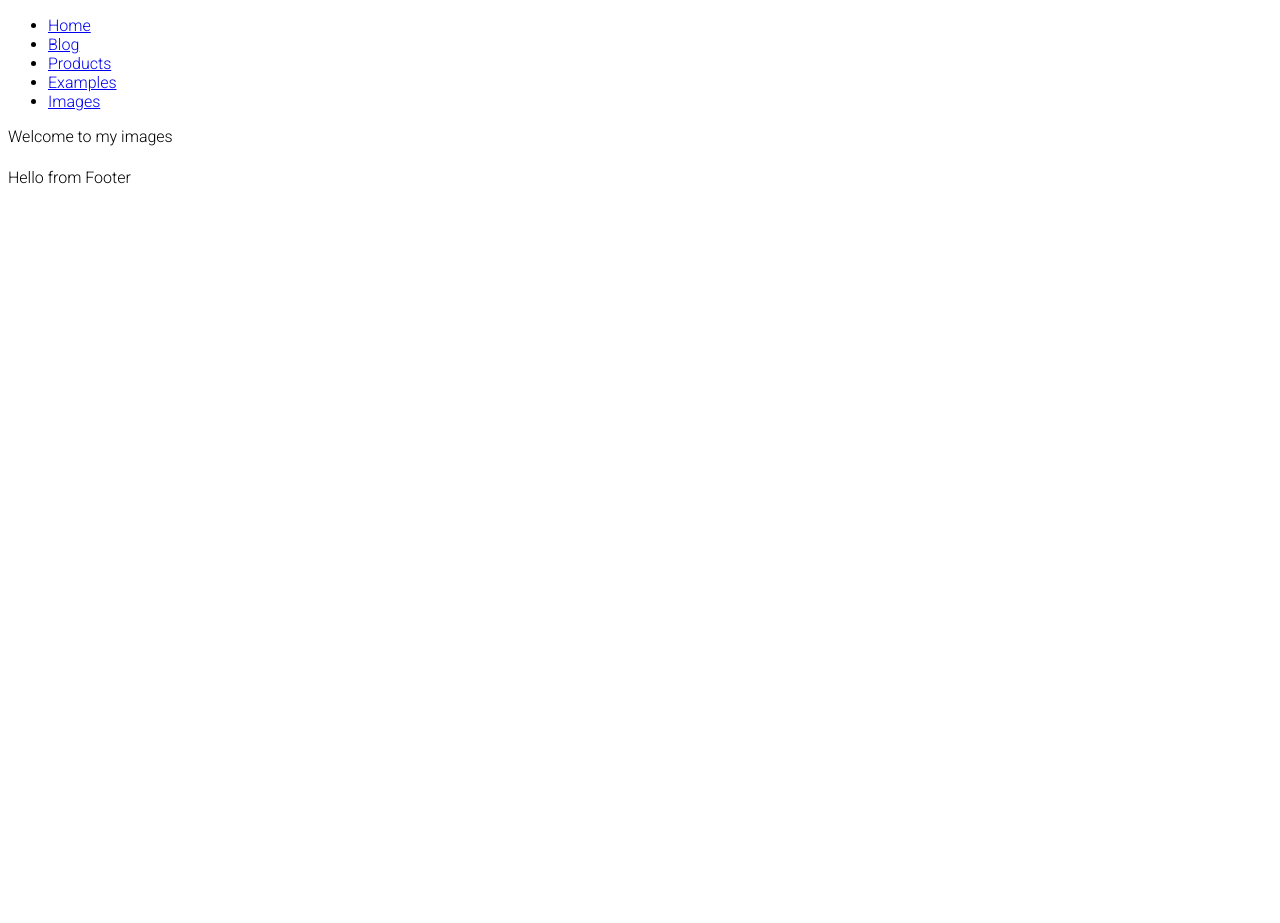
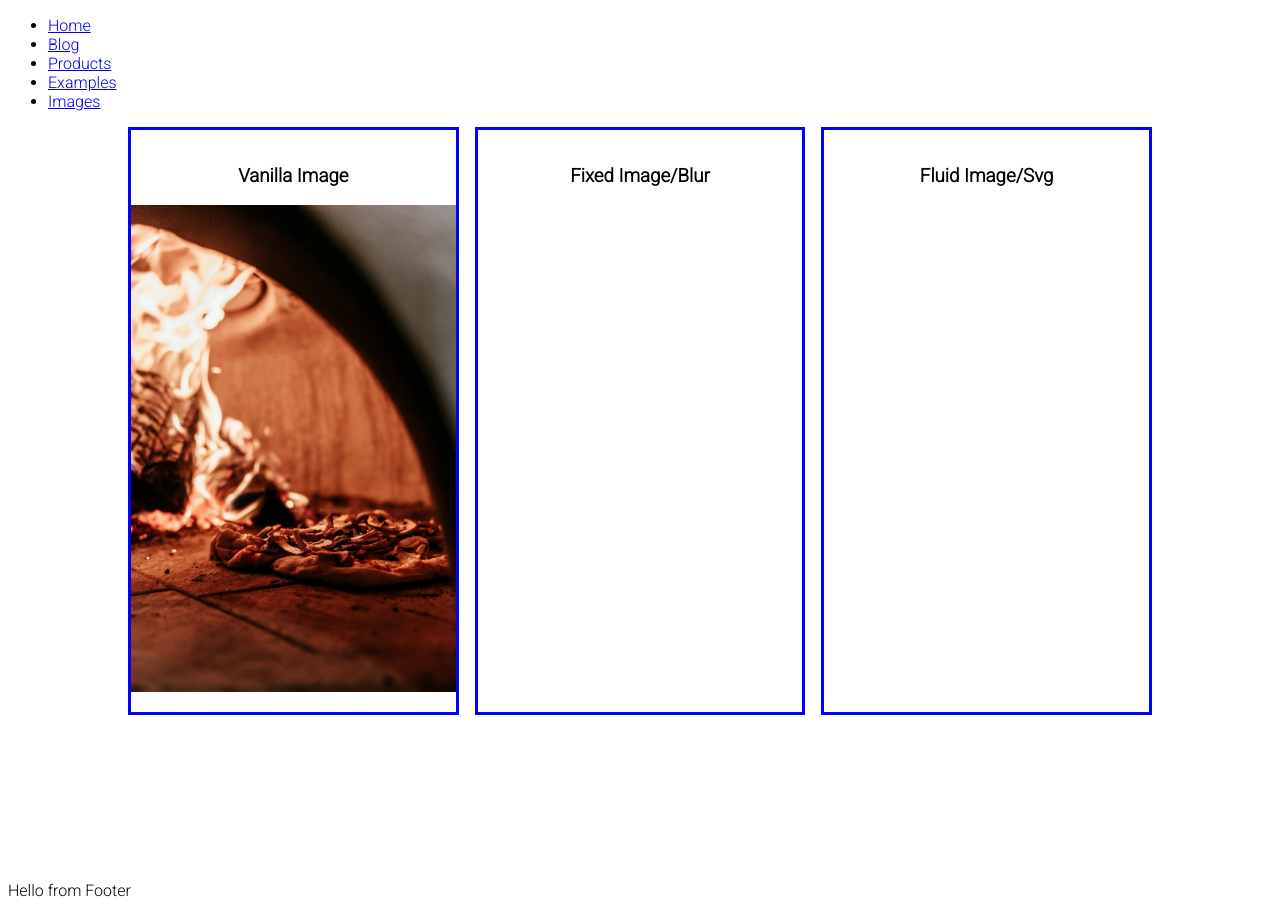
Before and after one commit to mmaciasjr/oriamsProject, a Gatsby site: page /images in a window 1280 px wide. Before the commit the page ends 800 px from the top, so only its background shows below. Built offline with nearby package versions, Linux system fonts and the light colour scheme; Gatsby itself is replaced by a stand-in of ours.

Commit message:
changed to newer version gatsby-images. Changed CSS layout for images.

```diff
--- a/gatsby-config.js
+++ b/gatsby-config.js
@@ -13,8 +13,9 @@ module.exports = {
     person: {name: "rio", age: 42},
   },
   /* Your site config here */
-  plugins: [`gatsby-plugin-styled-components`, `gatsby-transformer-sharp`,
+  plugins: [`gatsby-plugin-image`,
     `gatsby-plugin-sharp`,
+    `gatsby-transformer-sharp`, // Needed for dynamic images
     {
       resolve: `gatsby-source-filesystem`,
       options: {
--- a/package.json
+++ b/package.json
@@ -17,9 +17,10 @@
     "babel-plugin-styled-components": "^1.12.0",
     "gatsby": "^2.32.3",
     "gatsby-image": "^2.11.0",
-    "gatsby-plugin-sharp": "^2.14.1",
+    "gatsby-plugin-image": "^1.0.0",
+    "gatsby-plugin-sharp": "^2.14.3",
     "gatsby-plugin-styled-components": "^3.10.0",
-    "gatsby-source-filesystem": "^2.11.0",
+    "gatsby-source-filesystem": "^2.11.1",
     "gatsby-transformer-sharp": "^2.12.0",
     "react": "^16.12.0",
     "react-dom": "^16.12.0",
--- a/src/components/layout.css
+++ b/src/components/layout.css
@@ -23,3 +23,22 @@ p{
     color: green;
     line-height: 3;
 }
+
+.images{
+    text-align: center;
+    text-transform: capitalize;
+    width: 80vw;
+margin:0 auto 10rem auto;
+}
+
+.single-image {
+    border: 3px solid blue;
+    padding: 1rem 0;
+}
+@media screen and (min-width:992px) {
+    .images{
+        display: grid;
+        grid-template-columns: 1fr 1fr 1fr;
+        column-gap: 1rem;
+    }
+}
--- a/src/examples/images.js
+++ b/src/examples/images.js
@@ -1,7 +1,44 @@
 import React from "react"
+import {graphql, useStaticQuery} from "gatsby"
+import img from '../images/pizza image 2.jpeg'
+import Image from 'gatsby-image'
+
+const getImages = graphql`
+{
+  fixed: file(relativePath: {eq: "images/pizza image 2.jpeg"}) {
+    childImageSharp {
+      fixed(height: 300, width: 200) {
+        src
+      }
+    }
+  }
+  fluid: file(relativePath: {eq: "pizza image.jpeg"}) {
+    childImageSharp {
+      fluid {
+        src
+      }
+    }
+  }
+}
+`
 
 const Images = () => {
-  return <div>Welcome to my images</div>
+  const data = useStaticQuery(getImages)
+console.log(data)
+  return (
+    <section className="images">
+      <article className="single-image">
+      <h3>Vanilla image</h3>
+        <img src ={img} alt="pizza in oven" width="100%" />
+      </article>
+      <article className="single-image">
+        <h3>Fixed image/blur</h3>
+      </article>
+        <article className="single-image">
+          <h3>Fluid image/svg</h3>
+        </article>
+    </section>
+  )
 }
 
 export default Images
--- a/src/pages/images.js
+++ b/src/pages/images.js
@@ -1,6 +1,6 @@
 import React from 'react'
 import Layout from '../components/layout'
-import Images from '../examples/Images'
+import Images from '../examples/images'
 
 const images = () => {
   return (
```
Also changed, not shown: 1 other file.
